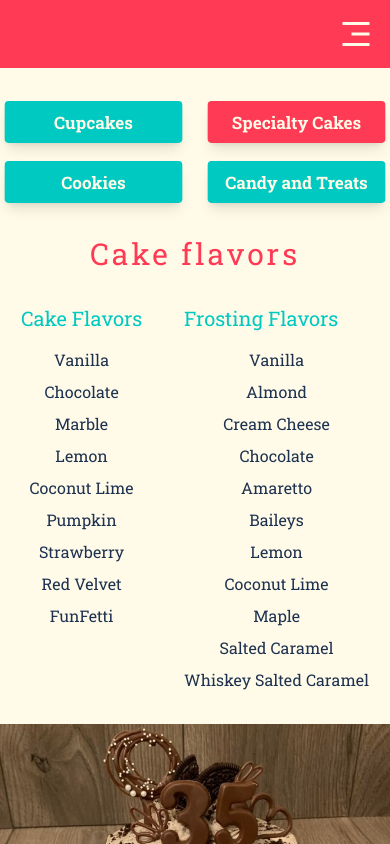
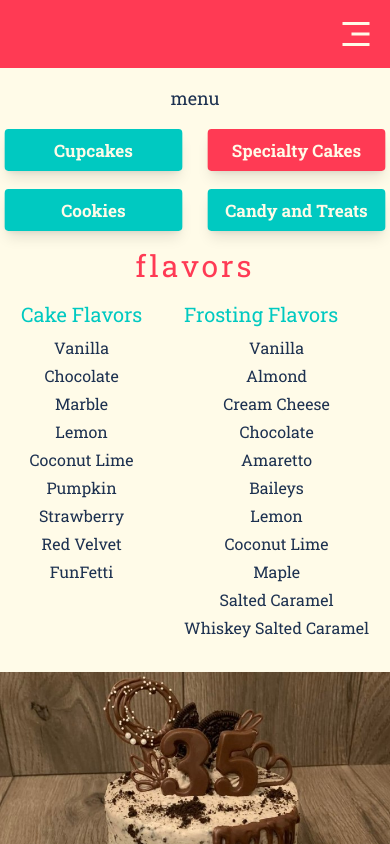
Before and after one commit to latz09/juanjos, a Next.js app: page /our-menu in a window 390 px wide. Shown: the top 844 px of the page. Built offline with nearby package versions, Linux system fonts and the light colour scheme.

Commit message:
cookie menu mobile

```diff
--- a/components/menu/Cakes.js
+++ b/components/menu/Cakes.js
@@ -10,13 +10,13 @@ const Cakes = ({ data }) => {
 				<div key={index}>
 					<AnimatePresence mode='sync'>
 						<motion.div
-							className='grid gap-8'
+							className='grid gap-4 lg:gap-8'
 							initial={{ opacity: 0 }}
 							animate={{ opacity: 1 }}
 							transition={{ delay: 0.2, duration: 0.5 }}
 							exit={{ opacity: 0, transition: { duration: 1 } }}
 						>
-							<MenuHeading title={'Cake flavors'} />
+							<MenuHeading title={'flavors'} />
 							<div className='grid lg:grid-cols-3 '>
 								<div className='order-2 lg:order-1 lg:col-span-2'>
 									<ImageDisplay image={item.menuImage} />
--- a/components/menu/Cookies.js
+++ b/components/menu/Cookies.js
@@ -17,10 +17,10 @@ const Cookies = ({ data }) => {
 							exit={{ opacity: 0, transition: { duration: 1 } }}
 						>
 							<MenuHeading title={'Cookie flavors'} />
-							<div className='grid grid-cols-3 '>
+							<div className='grid lg:grid-cols-3 gap-8 lg:gap-0 '>
 								<CookieFlavors flavors={item.flavors} />
 
-								<div className='col-span-2'>
+								<div className='lg:col-span-2'>
 									<ImageDisplay image={item.menuImage} />
 								</div>
 							</div>
@@ -43,7 +43,7 @@ const CookieFlavors = ({ flavors }) => {
             animate={{ rotateY: 0 }}
             transition={{ delay: 0.5, duration: 1 }}
 		>
-			<div className='grid gap-2 tracking-wider font-semibold text-right text-lg'>
+			<div className='grid gap-2 tracking-wider font-semibold text-center lg:text-right text-lg'>
 				{flavors.map((flavor, index) => (
 					<motion.div key={index}
                         initial={{ opacity: 0, scale: 0 }}
--- a/components/menu/Cupcakes.js
+++ b/components/menu/Cupcakes.js
@@ -17,7 +17,7 @@ const Cupcakes = ({ data }) => {
 							transition={{ delay: 0.2, duration: 0.5 }}
 							exit={{ opacity: 0, transition: { duration: 1 } }}
 						>
-							<MenuHeading title={'Cupcake flavors'} />
+							<MenuHeading title={' flavors'} />
 							<div className='grid lg:grid-cols-3 '>
 								<div className='order-2 lg:order-1 lg:col-span-2'>
 									<ImageDisplay image={item.menuImage} />
--- a/components/menu/Treats.js
+++ b/components/menu/Treats.js
@@ -1,10 +1,21 @@
-const Treats = ({data}) => {
+const Treats = ({ data }) => {
 
 	return (
 		<div>
-			<div>treats component</div>
+			<TreatsToggle subCategories={data[0].subCategories} />
+
 		</div>
 	);
 };
 
 export default Treats;
+
+const TreatsToggle = ({ subCategories }) => {
+	return (
+		<div className="flex justify-evenly ">
+			{subCategories.map((item, index) => (
+				<div key={index}>{item.category}</div>
+			))}
+		</div>
+	);
+};
--- a/components/menu/menu-utils/CakeFlavors.js
+++ b/components/menu/menu-utils/CakeFlavors.js
@@ -2,9 +2,9 @@ const CakeFlavors = ({cakeFlavors}) => {
 	return (
 		<div className='flex justify-around lg:grid grid-cols-2 lg:items-center'>
 			{cakeFlavors.map((option, index) => (
-				<div key={index} className='flex flex-col gap-4'>
+				<div key={index} className='flex flex-col gap-2 lg:gap-4'>
 					<div className="text-xl lg:text-2xl text-secondary-dark">{option.type}</div>
-					<div className='grid gap-2 place-items-center mb-8 lg:mb-0'>
+					<div className='grid gap-1 lg:gap-2 place-items-center mb-8 lg:mb-0'>
 						{option.flavors.map((flavor, index) => (
 							<div key={index}>{flavor}</div>
 						))}
--- a/components/menu/menu-utils/MenuHeading.js
+++ b/components/menu/menu-utils/MenuHeading.js
@@ -4,7 +4,7 @@ const MenuHeading = ({ title }) => {
 	return (
 		<>
 			<motion.div
-				className='text-3xl lg:text-4xl text-primary tracking-widest text-center w-full lg:tet-start lg:py-2'
+				className='text-3xl lg:text-4xl text-primary tracking-widest text-center w-full  lg:py-2'
 				initial={{ y: -20, opacity: 0.4 }}
 				whileInView={{ y: 0, opacity: 1 }}
 				transition={{ duration: 1.4 }}
--- a/data/services.js
+++ b/data/services.js
@@ -108,12 +108,10 @@ export const services = [
 	{
 		category: 'Candy and Treats',
 		toggleName: 'treats',
-		serviceImage: dippedPretzels,
-		menuImage: dippedPretzels,
-		blurb: 'All cookie flavors can be 1/2 dipped in white or milk chocolate',
-		options: [
+		subCategories: [
 			{
-				type: 'Candy Options',
+				category: 'Chocolate Covered ',
+				images: [dippedPretzels],
 				flavors: [
 					'Peanut Butter Cups',
 					'Chocolate covered Oreos',
@@ -121,15 +119,10 @@ export const services = [
 					'Chocolate Covered Pretzels',
 				],
 			},
-		],
-	},
 			{
-		serviceImage: krispies,
-		menuImage: krispies,
-		toggleName: 'rice-krispies',
-		category: 'Rice Krispie Treats',
-		blurb: 'Choose your style on a stick',
-		options: [
+				category: 'Rice Krispies ',
+				images: [krispies],
+				flavors: [
 					{
 						type: 'Traditional',
 						flavors: ['Includes Sprinkles'],
@@ -142,13 +135,7 @@ export const services = [
 			},
 			{
 				category: 'Brownies',
-		toggleName: 'brownies',
-		serviceImage: brownies,
-		menuImage: brownies,
-		blurb: 'something about brownies',
-		options: [
-			{
-				type: 'options',
+				images: [brownies],
 				flavors: [
 					'Chocolate or frosting drizzle',
 					'Crushed toppings as directed',
--- a/pages/our-menu.js
+++ b/pages/our-menu.js
@@ -18,7 +18,8 @@ const Menu = () => {
 	};
 
 	return (
-		<div className='grid gap-8 max-w-7xl mx-auto my-8'>
+		<div className='grid gap-4 lg:gap-8 max-w-7xl mx-auto my-4 lg:my-8'>
+			<div className="text-center text-lg lg:text-2xl">menu</div>
 			<ToggleMenu toggle={toggle} setToggle={setToggle} />
 
 
```
Lines whose indentation alone changed are shown as unchanged.
